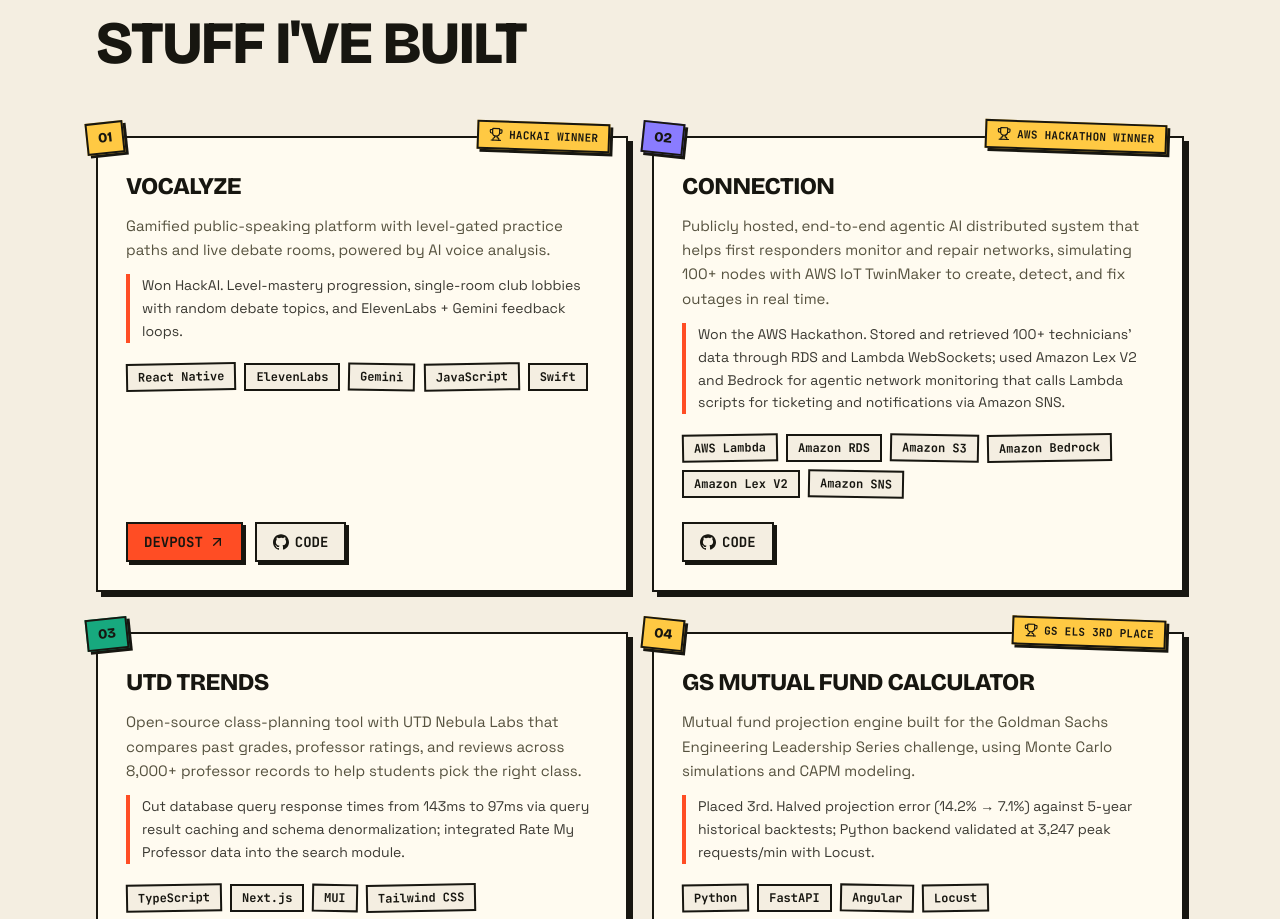
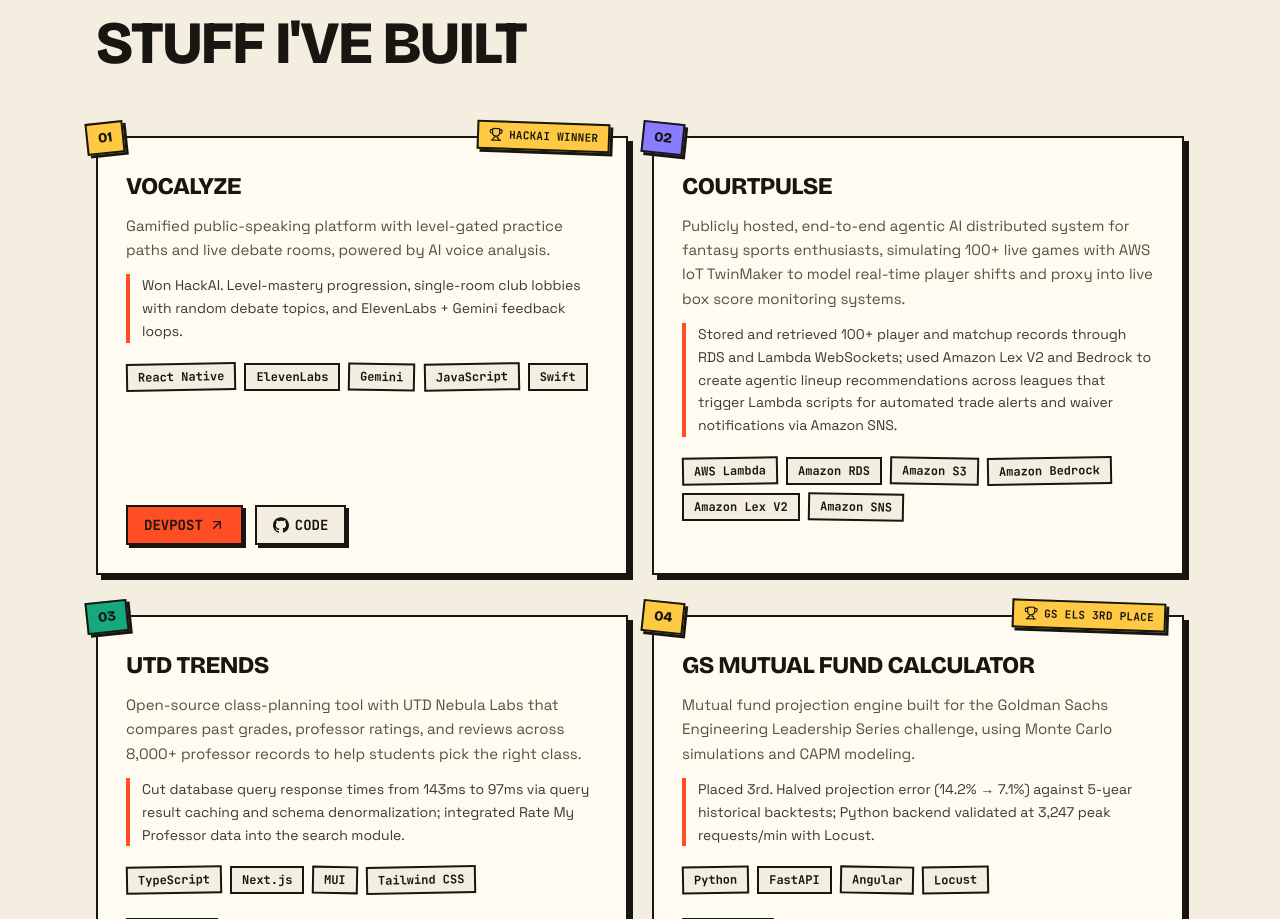
Before and after one commit to jaiom-rola-sp/website, a Next.js app: page / in a window 1280 px wide. Shown: the part 3505-4424 px from the top of the page. Built offline with nearby package versions, Linux system fonts and the light colour scheme; no server answers.

Commit message:
new project

```diff
--- a/content/projects.ts
+++ b/content/projects.ts
@@ -36,12 +36,11 @@
     featured: true,
   },
   {
-    title: "Connection",
+    title: "CourtPulse",
     description:
-      "Publicly hosted, end-to-end agentic AI distributed system that helps first responders monitor and repair networks, simulating 100+ nodes with AWS IoT TwinMaker to create, detect, and fix outages in real time.",
+      "Publicly hosted, end-to-end agentic AI distributed system for fantasy sports enthusiasts, simulating 100+ live games with AWS IoT TwinMaker to model real-time player shifts and proxy into live box score monitoring systems.",
     impact:
-      "Won the AWS Hackathon. Stored and retrieved 100+ technicians' data through RDS and Lambda WebSockets; used Amazon Lex V2 and Bedrock for agentic network monitoring that calls Lambda scripts for ticketing and notifications via Amazon SNS.",
-    award: "AWS Hackathon Winner",
+      "Stored and retrieved 100+ player and matchup records through RDS and Lambda WebSockets; used Amazon Lex V2 and Bedrock to create agentic lineup recommendations across leagues that trigger Lambda scripts for automated trade alerts and waiver notifications via Amazon SNS.",
     tech: [
       "AWS Lambda",
       "Amazon RDS",
@@ -50,7 +49,6 @@
       "Amazon Lex V2",
       "Amazon SNS",
     ],
-    repo: "firtconnect",
     featured: true,
   },
   {
```
